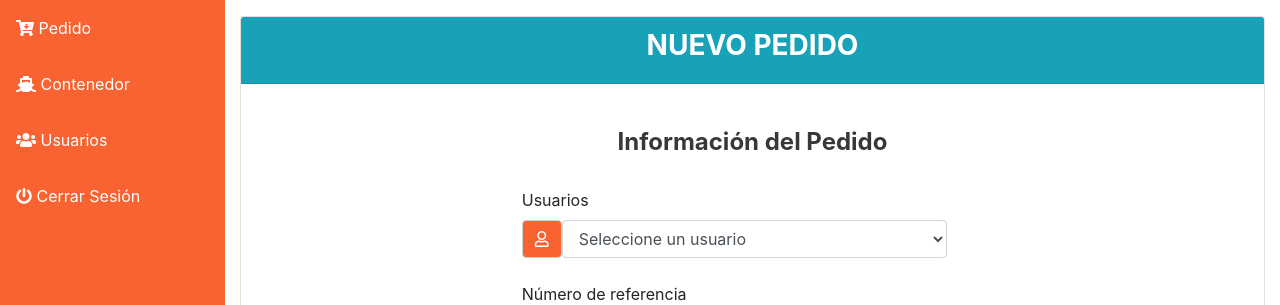
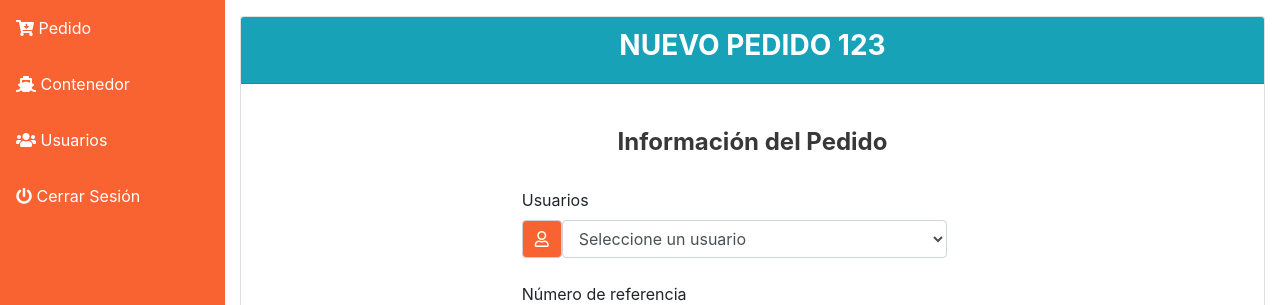
Before and after one commit to Ninweb/Catabre, a PHP site: page /vista/nuevo-pedido.php in a window 1280 px wide. Shown: the part 56-361 px from the top of the page. Run offline with PHP 8.4, Linux system fonts and the light colour scheme.

Commit message:
prueba de commit

```diff
--- a/vista/nuevo-pedido.php
+++ b/vista/nuevo-pedido.php
@@ -30,7 +30,7 @@
 					<div class="container-fluid">
 						<div class="card col-md-5offset-md-3">
 							<div class="card-header" style="background-color: #17a2b8; color: #fff;">
-						   <h3 align="center">NUEVO PEDIDO</h3>
+						   <h3 align="center">NUEVO PEDIDO 123</h3>
 						 </div>
 
 						 <!-- INFORMACION DE REGISTRO -->
```
